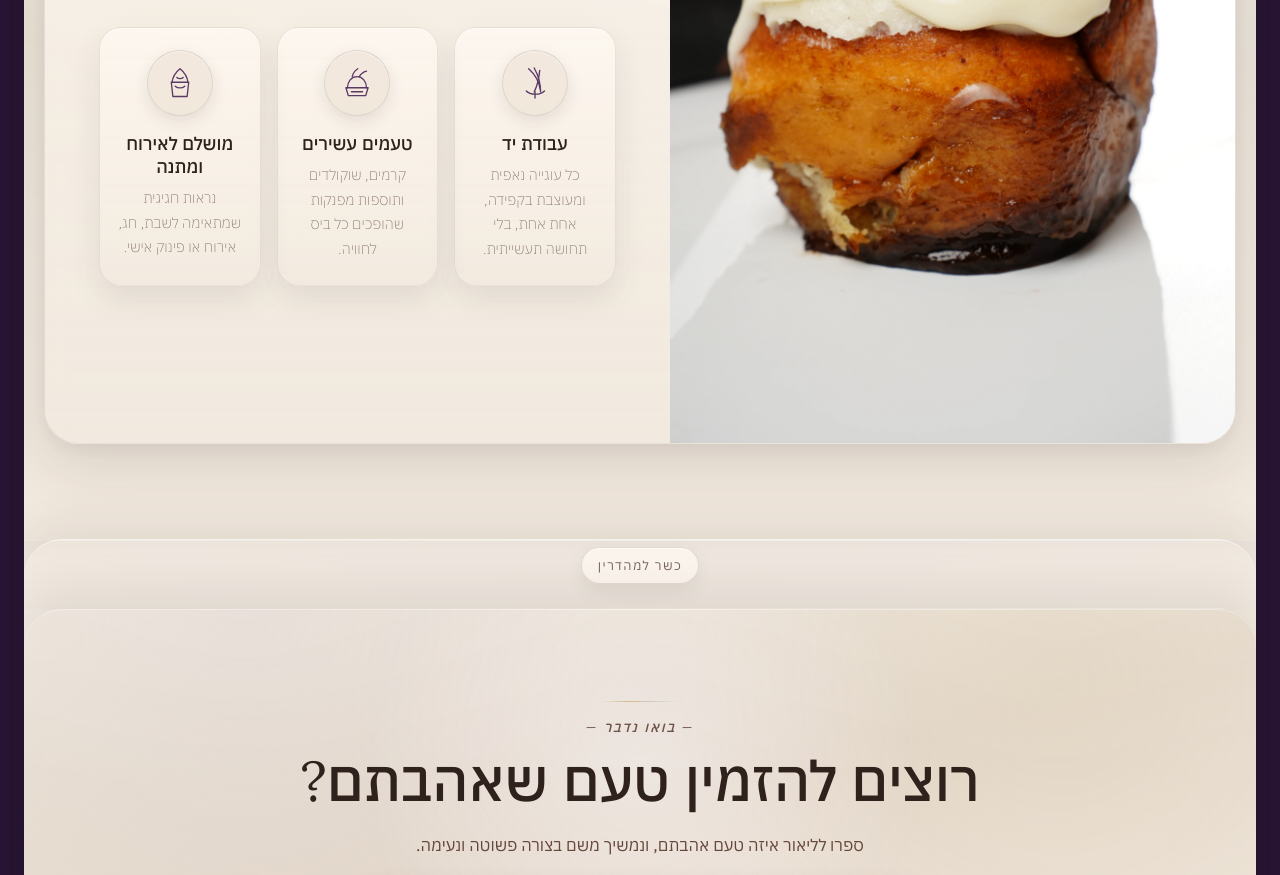
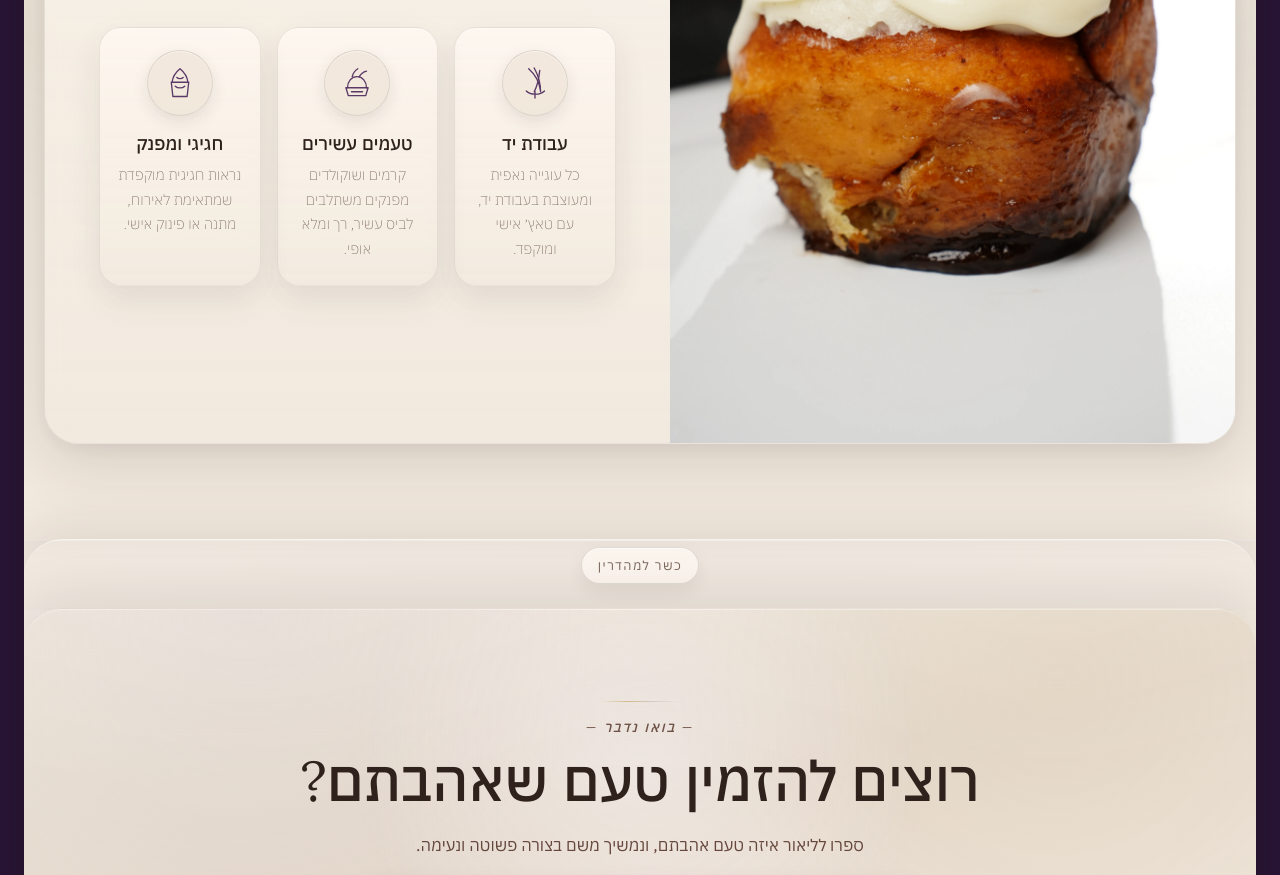
Before and after one commit to Taasiyeda2026/Lior-patisserie, a plain HTML site: page index.html in a window 1280 px wide. Shown: the part 4861-5736 px from the top of the page. Drawn offline with Linux system fonts and the light colour scheme.

Commit message:
Update cookie descriptions to highlight craftsmanship and rich flavors
Modify the text content within the detail cards in index.html to better reflect the artisanal quality, decadent flavors, and celebratory presentation of the cookies.

Replit-Commit-Author: Agent
Replit-Commit-Session-Id: e9d550e4-5c9b-446e-83ab-7b37b1ffbb74
Replit-Commit-Checkpoint-Type: full_checkpoint
Replit-Commit-Event-Id: 87e13533-2924-48ec-8163-1021dbdd8e3a
Replit-Helium-Checkpoint-Created: true

```diff
--- a/index.html
+++ b/index.html
@@ -2532,7 +2532,7 @@
                     </svg>
                   </div>
                   <h3>עבודת יד</h3>
-                  <p>כל עוגייה נאפית ומעוצבת בקפידה, אחת אחת, בלי תחושה תעשייתית.</p>
+                  <p>כל עוגייה נאפית ומעוצבת בעבודת יד, עם טאץ׳ אישי ומוקפד.</p>
                 </article>
                 <article class="detail-card reveal">
                   <div class="icon-circle" aria-hidden="true">
@@ -2545,7 +2545,7 @@
                     </svg>
                   </div>
                   <h3>טעמים עשירים</h3>
-                  <p>קרמים, שוקולדים ותוספות מפנקות שהופכים כל ביס לחוויה.</p>
+                  <p>קרמים ושוקולדים מפנקים משתלבים לביס עשיר, רך ומלא אופי.</p>
                 </article>
                 <article class="detail-card reveal">
                   <div class="icon-circle" aria-hidden="true">
@@ -2556,8 +2556,8 @@
                       <path d="M20 17c2 2 6 2 8 0" />
                     </svg>
                   </div>
-                  <h3>מושלם לאירוח ומתנה</h3>
-                  <p>נראות חגיגית שמתאימה לשבת, חג, אירוח או פינוק אישי.</p>
+                  <h3>חגיגי ומפנק</h3>
+                  <p>נראות חגיגית מוקפדת שמתאימת לאירוח, מתנה או פינוק אישי.</p>
                 </article>
               </div>
             </div>
```
